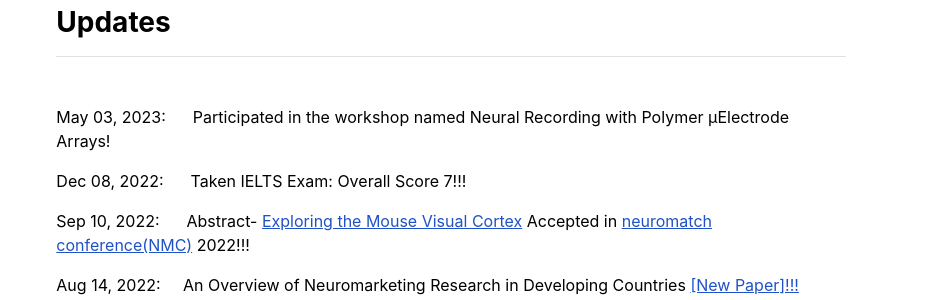
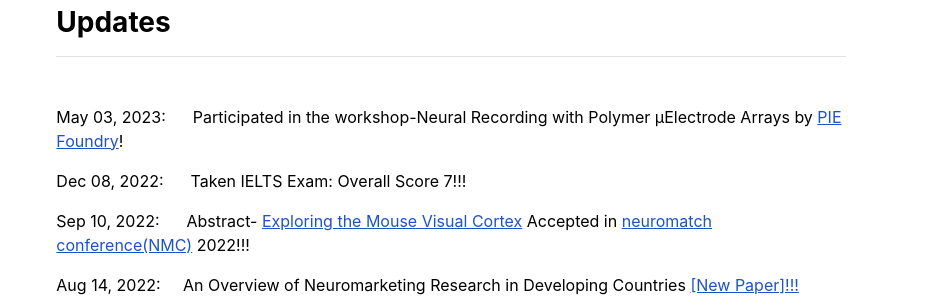
Before and after one commit to Anannabiswas/anannabiswas.github.io, a Jekyll site: the page built from index.md, in a window 1280 px wide. Shown: the part 1664-1964 px from the top of the page, without its empty margins (165-1114 px from the left). Built offline with Jekyll 4.4.1, drawn with Linux system fonts in a browser that asks for light colours.

Commit message:
Update home.html

```diff
--- a/_layouts/home.html
+++ b/_layouts/home.html
@@ -51,7 +51,7 @@ layout: default
     <!--{% for post in site.posts %}
       <p>{{ post.date | date: "%B %-d, %Y" }} - <a href="{{ site.github.url }}/{{ post.url }}">{{ post.title }}</a> </p>
     {% endfor %} -->
-      <p> May  03, 2023: &nbsp; &nbsp;&nbsp; Participated in the workshop named Neural Recording with Polymer µElectrode Arrays! </p>
+      <p> May  03, 2023: &nbsp; &nbsp;&nbsp; Participated in the workshop-Neural Recording with Polymer µElectrode Arrays by <a href="https://piefoundry.usc.edu/index.html"> PIE Foundry</a>! </p>
       <p> Dec  08, 2022: &nbsp; &nbsp;&nbsp; Taken IELTS Exam: Overall Score 7!!! </p>
       <p> Sep  10, 2022: &nbsp;&nbsp; &nbsp; Abstract- <a href = "https://www.reddit.com/r/neuromatch/comments/xo3w0x/ananna_biswas_exploring_the_mouse_visual_cortex/"> Exploring the Mouse Visual Cortex</a> Accepted in <a href ="https://conference.neuromatch.io/">neuromatch conference(NMC)</a> 2022!!!
       <p> Aug  14, 2022:  &nbsp; &nbsp;&nbsp;An Overview of Neuromarketing Research in Developing Countries&nbsp;<a href= "https://dl.acm.org/doi/abs/10.1145/3542954.3542977">[New Paper]!!!</a></p>
```
